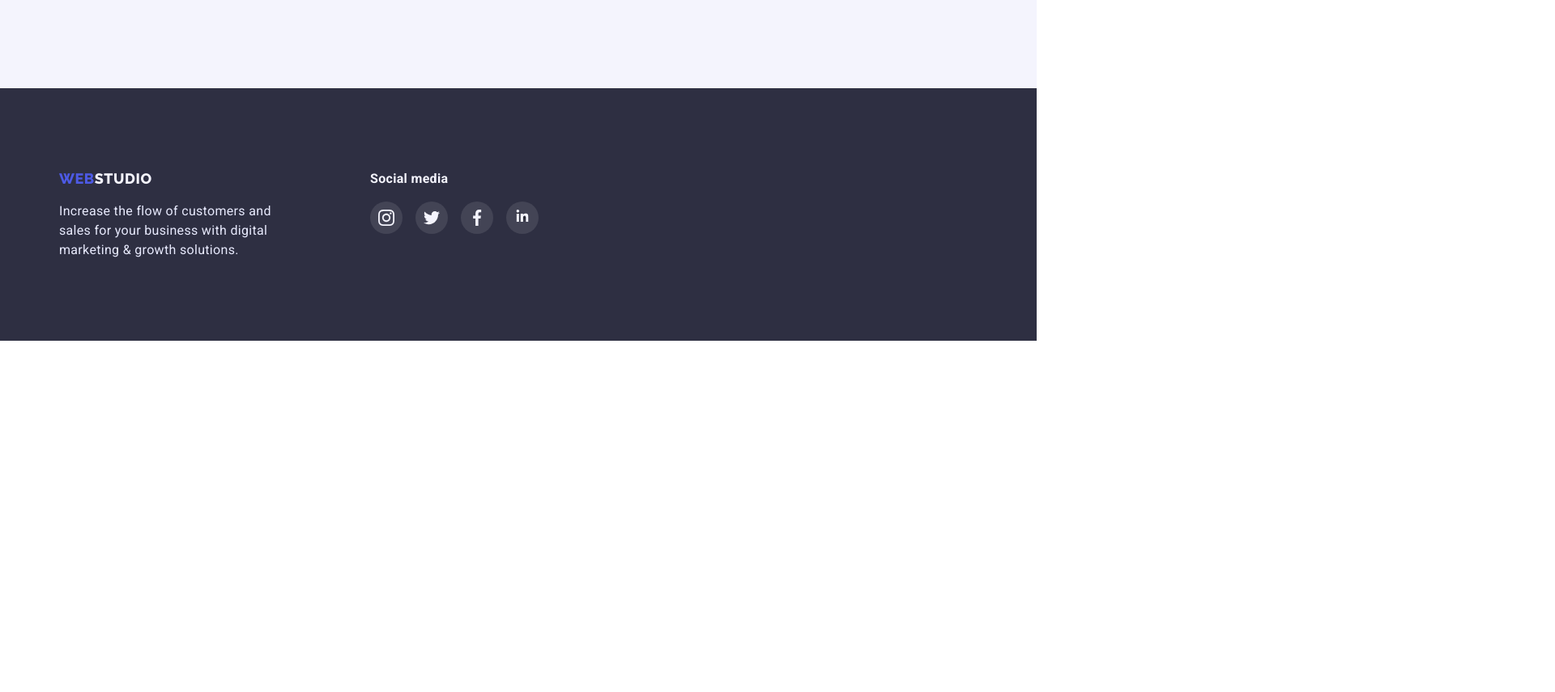
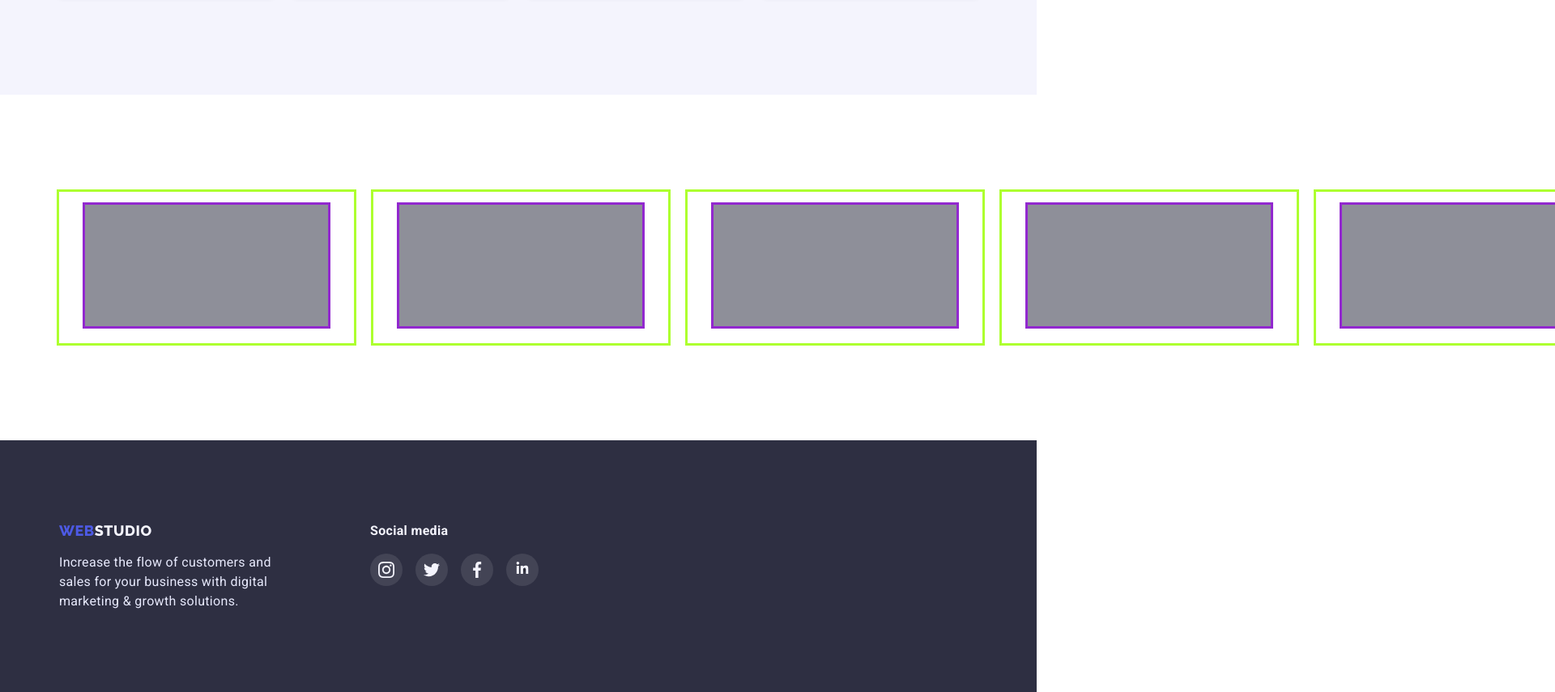
Before and after one commit to Oleksander-Kozlov/goit-markup-hw-04, a plain HTML site: page index.html in a window 1280 px wide. Shown: the part 2295-3150 px from the top of the page at 81% size, 1920 px wide, since content can reach past the window. Before the commit the page ends 2716 px from the top, so only its background shows below. Drawn offline with nearby package versions, Linux system fonts and the light colour scheme.

Commit message:
add css and hyml same block

```diff
--- a/css/style.css
+++ b/css/style.css
@@ -315,6 +315,7 @@ body {
     background-position: center;
     background-color: var(--light);
     border-radius: 4px;
+    margin-bottom: 8px;
 }
 
 .icon-strategy::before {
@@ -412,6 +413,23 @@ vertical-align: text-top;
     border-radius: 0px 0px 4px 4px;
 }
 
+/* customers section */
+.customers-list {
+    display: flex;
+
+}
+
+.customers-list .item {
+    outline: 3px solid greenyellow;
+    padding: 16px 32px;
+    margin-right: 24px;
+}
+
+.icon-customers {
+    background-color: var(--subtle-text);
+    outline: 3px solid rgb(146, 40, 207);
+}
+
 /* футер */
 .footers {
     padding-top: 100px;
@@ -467,13 +485,16 @@ vertical-align: text-top;
 .soc-list .item {
     /* justify-content: space-between; */
     margin-right: 16px;
+    height: 40px;
+    width: 40px;
+
 }
 
 .soc-link {
     text-decoration: none;
     display: inline-block;
-    height: 40px;
-    width: 40px;
+    height: 100%;
+    width: 100%;
     border-radius: 50%;
 
     background-color: var(--text);
--- a/index.html
+++ b/index.html
@@ -197,6 +197,42 @@
           </ul>
         </div>
       </section>
+      <section class="section customers">
+        <div class="conteiner">
+          <ul class="customers-list list">
+            <li class="item"><a href="#" class="link">
+              <svg class="icon-customers">
+                <use href="./images/custom-ya-co1.svg">  </use>
+              </svg>
+            </a></li>
+            <li class="item"><a href="#" class="link">
+              <svg class="icon-customers">
+                <use href="./">  </use>
+              </svg>
+            </a></li>
+            <li class="item"><a href="#" class="link">
+              <svg class="icon-customers">
+                <use href="./">  </use>
+              </svg>
+            </a></li>
+            <li class="item"><a href="#" class="link">
+              <svg class="icon-customers">
+                <use href="./">  </use>
+              </svg>
+            </a></li>
+            <li class="item"><a href="#" class="link">
+              <svg class="icon-customers">
+                <use href="./">  </use>
+              </svg>
+            </a></li>
+            <li class="item"><a href="#" class="link">
+              <svg class="icon-customers">
+                <use href="./">  </use>
+              </svg>
+            </a></li>
+          </ul>
+        </div>
+      </section>
     </main>
     <!-- футер -->
     <footer class="footers">
```
Also changed, not shown: images/custom-brand5.svg (added), images/custom-company-tagline2.svg (added), images/custom-company-tagline6.svg (added), images/custom-company3.svg (added), images/custom-foster-peter4.svg (added), images/custom-ya-co1.svg (added).
